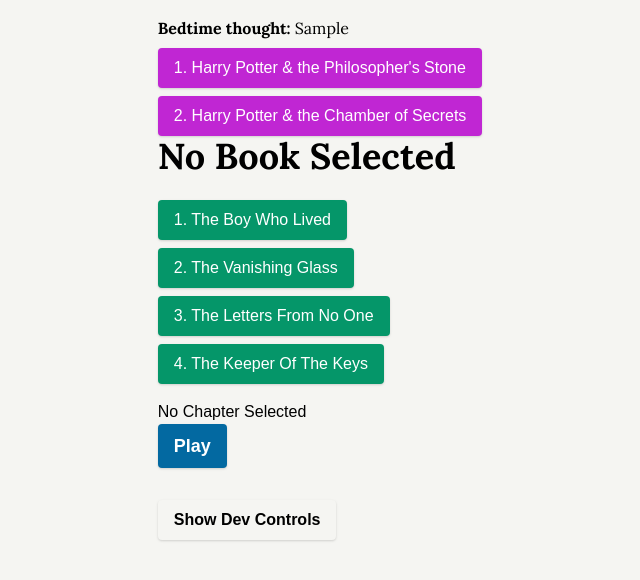
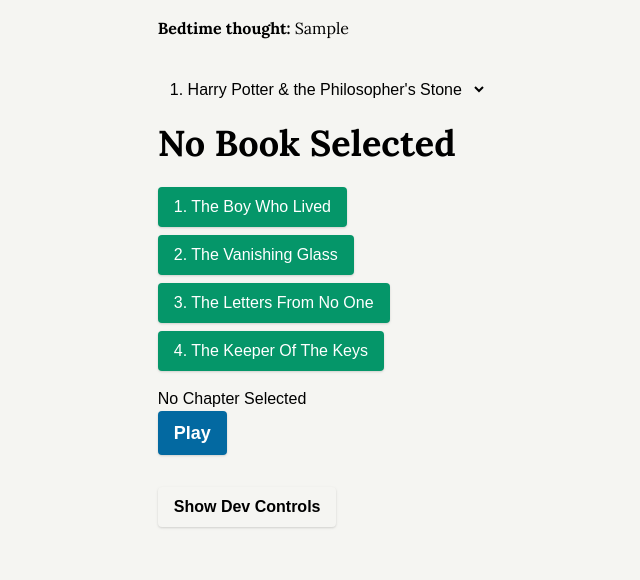
Before and after one commit to b7s9/audiobook-player, a React (Create React App) app: page / in a window 1280 px wide. Both pictures are taken after typing "Sample" into the empty fields and a click on the button "Save". Shown: the top 580 px of the page, without its empty margins (193-833 px from the left). Built offline with nearby package versions, Linux system fonts and the light colour scheme.

Commit message:
♻️ Refactor book selection to dropdown

```diff
--- a/src/components/player.js
+++ b/src/components/player.js
@@ -160,16 +160,21 @@ class Player extends Component {
 	// 	)
 	// }
 
-	renderBookButton = (index) => {
+	renderBookOption = (index) => {
 		return (
-			<button
+			<option
 				key={index}
 				className='mt-2 mr-2 px-4 py-2 block rounded shadow text-white bg-pink-600 hover:bg-pink-700'
-				onClick={() => this.handleBookChange(index)}
+				value={index}
+			// onClick={() => this.handleBookChange(index)}
 			>
 				{parseInt(index + 1) + '. ' + data.book[index].title}
-			</button>
+			</option>
 		)
+	}
+
+	handleBookSelection = (e) => {
+		this.handleBookChange(e.target.value)
 	}
 
 	handleBookChange = (index) => {
@@ -218,14 +223,19 @@ class Player extends Component {
 
 				<div>
 
-					<p className='text-md font-serif dark:text-gray-100'>
+					<p className='mb-4 text-md font-serif dark:text-gray-100'>
 						<span className='font-bold'>Bedtime thought: </span>
 						<span>{this.props.affirmation}</span>
 					</p>
 
-					{data.book.map((book, index) => {
-						return this.renderBookButton(index)
-					})}
+					<select
+						className='my-4 p-2 bg-gray-100 dark:bg-gray-700 dark:text-gray-100'
+						onChange={this.handleBookSelection}
+					>
+						{data.book.map((book, index) => {
+							return this.renderBookOption(index)
+						})}
+					</select>
 
 					<h2 className="font-serif font-bold text-4xl dark:text-gray-100">{this.state.bookTitle.length > 0 ? this.state.bookTitle : 'No Book Selected'}</h2>
 					<div className='chapter-select py-4' >
```
